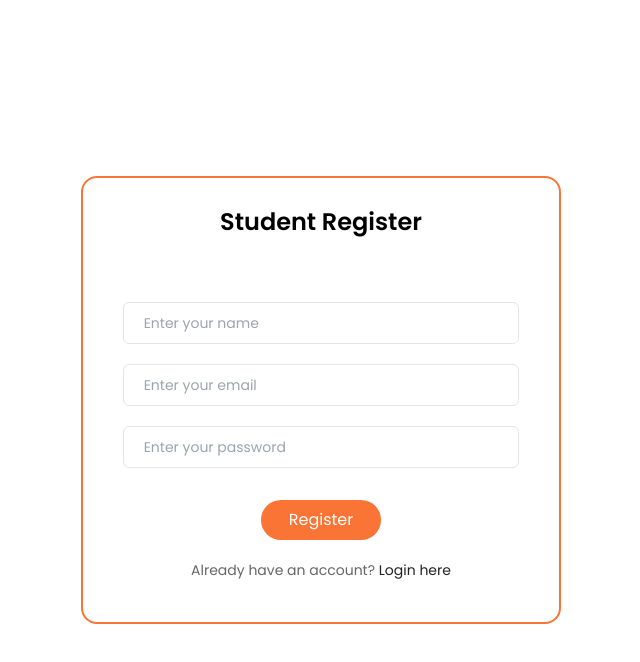
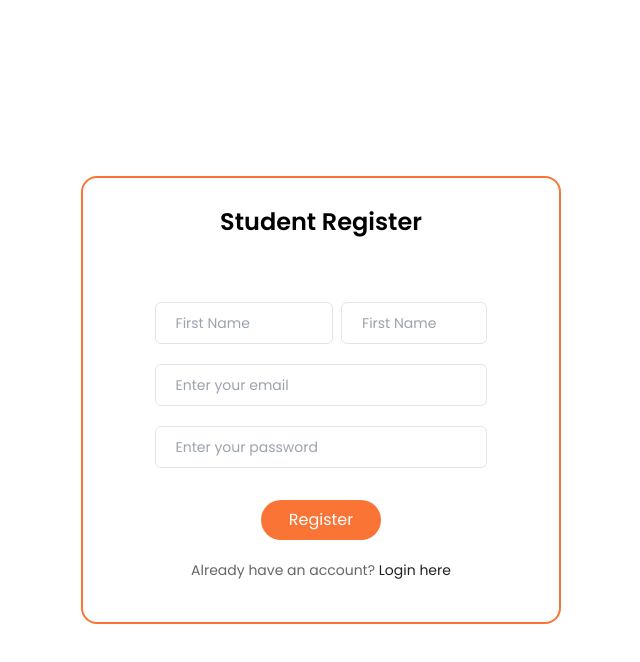
Before and after one commit to aakamshpm/Student_concession_card_management, a React (Vite) app in the folder frontend/: page /login in a window 1280 px wide. Both pictures are taken after a click on the element "Register here". Shown: the top 662 px of the page, without its empty margins (319-959 px from the left). Built offline with nearby package versions, Linux system fonts and the light colour scheme; a web font is replaced by a local one.

Commit message:
firstName lastName added

```diff
--- a/frontend/src/components/Header.jsx
+++ b/frontend/src/components/Header.jsx
@@ -10,7 +10,7 @@ const Header = () => {
           Welcome
           <span className="text-primary-color font-['Volkhov']">
             {" "}
-            {studentInfo.name}
+            {studentInfo.firstName}
           </span>
         </h1>
       </div>
--- a/frontend/src/components/Navbar.jsx
+++ b/frontend/src/components/Navbar.jsx
@@ -46,7 +46,7 @@ const Navbar = () => {
       <div className="navbar-left relative flex flex-col items-end">
         <div className="flex justify-center items-center gap-1">
           <CgUser size="25" />
-          <p className="text-lg text-primary-color">{studentInfo.name}</p>
+          <p className="text-lg text-primary-color">{studentInfo.firstName}</p>
           <IoMdArrowDropdown
             size="20"
             className={`cursor-pointer transform transition-transform duration-[350ms] ${
--- a/frontend/src/pages/Login.jsx
+++ b/frontend/src/pages/Login.jsx
@@ -12,7 +12,8 @@ const Login = () => {
   const [currState, setCurrState] = useState("Login");
   const [isLoading, setIsLoading] = useState(false);
   const [data, setData] = useState({
-    name: "",
+    firstName: "",
+    lastName: "",
     email: "",
     password: "",
   });
@@ -30,7 +31,8 @@ const Login = () => {
     setData((prev) => ({ ...prev, [name]: value }));
   };
 
-  const onLogin = async () => {
+  const onLogin = async (e) => {
+    e.preventDefault();
     setIsLoading(true);
     try {
       let response;
@@ -50,25 +52,39 @@ const Login = () => {
 
   return (
     <div className="login w-full h-screen flex justify-center items-center">
-      <div className=" w-[30em] h-[28em] border-primary-color border-2 border-solid rounded-2xl flex flex-col items-center">
+      <div className="w-[30em] h-[28em] border-primary-color border-2 border-solid rounded-2xl flex flex-col items-center">
         <h1 className="text-black mt-7 text-2xl font-semibold">
           Student {currState}
         </h1>
-        <div className="input-fields mt-16 flex flex-col items-center gap-5 w-full">
+        <form
+          onSubmit={onLogin}
+          className="flex flex-col items-center w-[26em]"
+        >
+          <div className="input-fields mt-16 flex flex-col items-center gap-5 w-[80%]">
             {currState === "Login" ? (
               <></>
             ) : (
+              <div className="flex justify-center gap-2">
                 <input
-              className="outline-none border-[1px] border-solid border-[#E5E5E5] w-5/6 h-10 p-5 rounded-md text-sm"
+                  className="outline-none border-[1px] border-solid border-[#E5E5E5] w-[55%] h-10 p-5 rounded-md text-sm"
                   type="text"
-              placeholder="Enter your name"
-              name="name"
-              value={data.name}
+                  placeholder="First Name"
+                  name="firstName"
+                  value={data.firstName}
                   onChange={onChangeHandler}
                 />
+                <input
+                  className="outline-none border-[1px] border-solid border-[#E5E5E5] w-[45%] h-10 p-5 rounded-md text-sm"
+                  type="text"
+                  placeholder="First Name"
+                  name="lastName"
+                  value={data.lastName}
+                  onChange={onChangeHandler}
+                />
+              </div>
             )}
             <input
-            className="outline-none border-[1px] border-solid border-[#E5E5E5] w-5/6 h-10 p-5 rounded-md text-sm focus:border-black"
+              className="outline-none border-[1px] border-solid border-[#E5E5E5] w-full h-10 p-5 rounded-md text-sm focus:border-black"
               type="email"
               placeholder="Enter your email"
               name="email"
@@ -76,7 +92,7 @@ const Login = () => {
               onChange={onChangeHandler}
             />
             <input
-            className="outline-none border-[1px] border-solid border-[#E5E5E5] w-5/6 h-10 p-5 rounded-md text-sm focus:border-black"
+              className="outline-none border-[1px] border-solid border-[#E5E5E5] w-full h-10 p-5 rounded-md text-sm focus:border-black"
               type="password"
               placeholder="Enter your password"
               name="password"
@@ -85,7 +101,7 @@ const Login = () => {
             />
           </div>
           <button
-          onClick={onLogin}
+            type="submit"
             className={`${
               isLoading ? "button-loading" : ""
             } relative mt-8 mb-5 bg-primary-color py-2 px-7  text-white rounded-full hover:bg-orange-600 transition duration-300 ease-in-out transform hover:scale-105 flex items-center justify-center`}
@@ -94,6 +110,7 @@ const Login = () => {
               {currState === "Register" ? "Register" : "Login"}
             </p>
           </button>
+        </form>
         {currState !== "Login" ? (
           <p className="text-sm text-[#666666]">
             Already have an account?{" "}
```
Also changed, not shown: 2 other files (tests, documents, lock files or other folders). Lines whose indentation alone changed are shown as unchanged.
